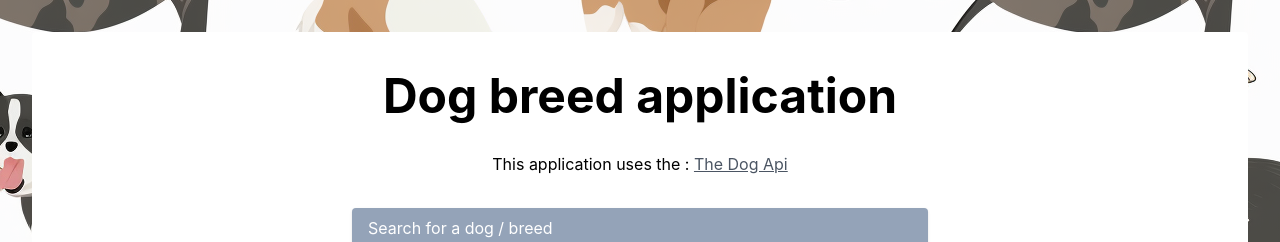
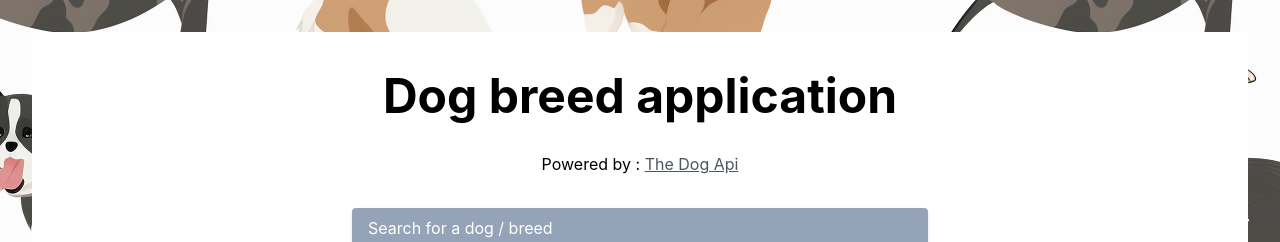
Before and after one commit to YannickBrand/DogBreedApplication, a React (Create React App) app in the folder thedogbreedapp/: page / in a window 1280 px wide. Shown: the top 242 px of the page. Built offline with nearby package versions, Linux system fonts and the light colour scheme; no server answers.

Commit message:
powered by

```diff
--- a/thedogbreedapp/src/pages/Home.js
+++ b/thedogbreedapp/src/pages/Home.js
@@ -109,7 +109,7 @@ export default function Home() {
 
               </h1>
               <p className="my-8">
-                This application uses the :{" "}
+                Powered by :{" "}
                 <a
                   href="https://thedogapi.com"
                   className="text-gray-600 underline active:text-orange-400"
```
